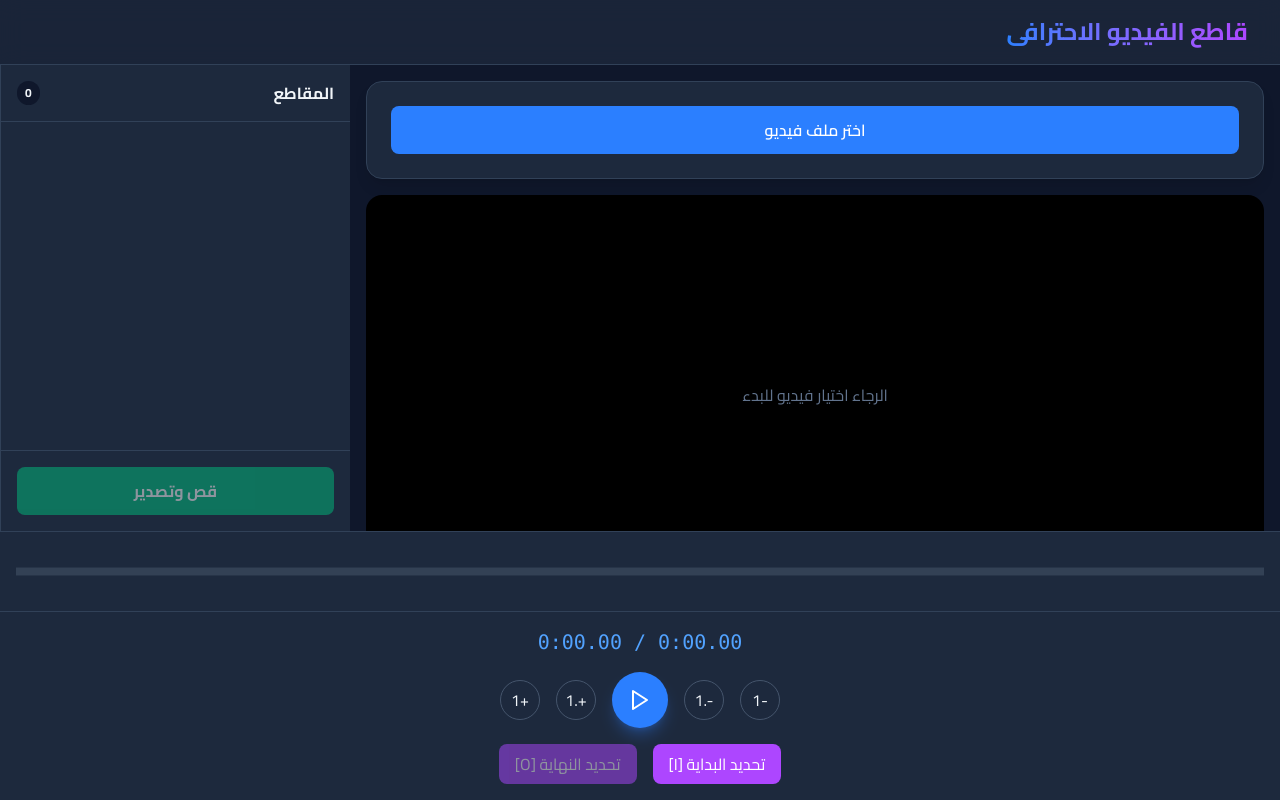
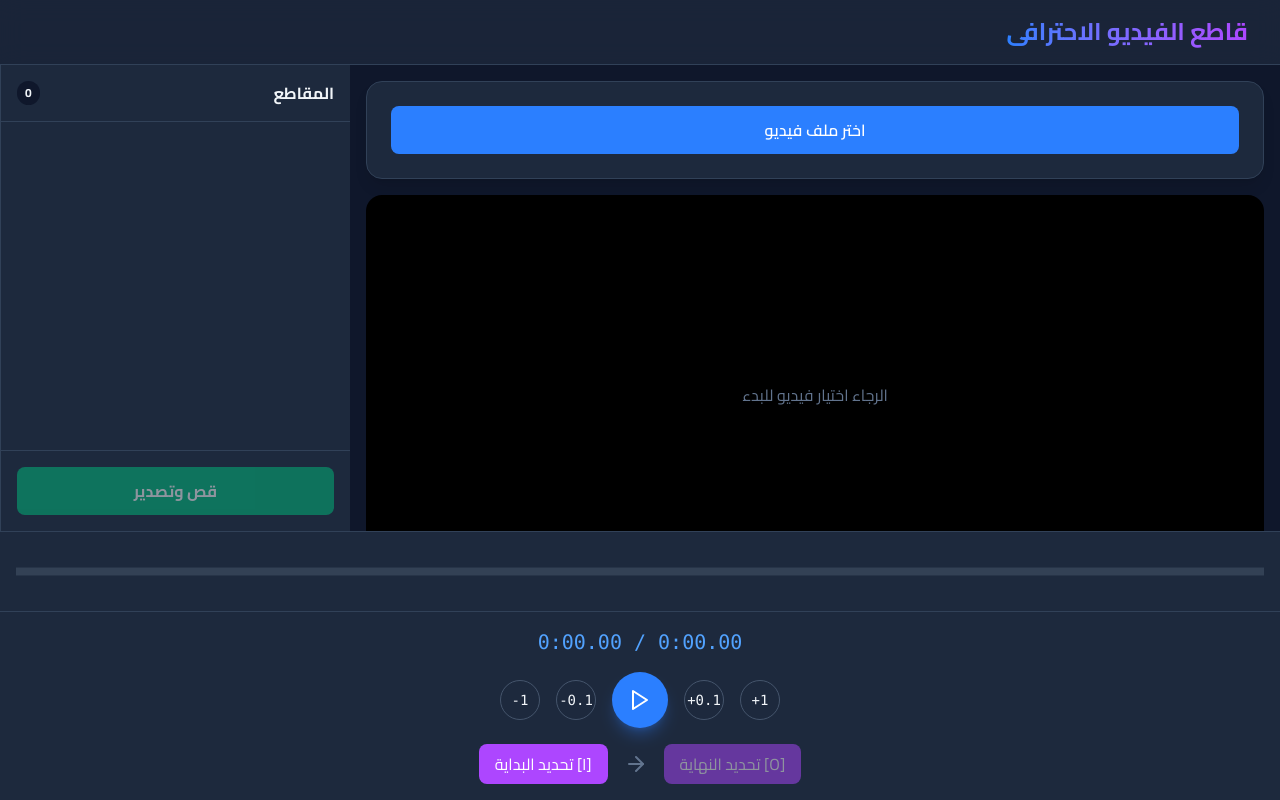
Before and after one commit to salahAit/afidnaCutter, a Svelte app: page / in a window 1280 px wide. Built offline with nearby package versions, Linux system fonts and the light colour scheme.

Commit message:
تصحيح اتجاه الأزرار

```diff
--- a/src/Controls.svelte
+++ b/src/Controls.svelte
@@ -48,21 +48,21 @@
 </script>
 
 <div class="bg-slate-800 p-4 border-t border-slate-700 flex flex-col gap-4">
-    <div class="text-center font-mono text-xl text-blue-400">
+    <div class="text-center font-mono text-xl text-blue-400" dir="ltr">
         <span id="current-time">{formatTime(appState.currentTime)}</span> /
         <span id="duration">{formatTime(appState.duration)}</span>
     </div>
 
-    <div class="flex justify-center gap-4 items-center flex-wrap">
+    <div class="flex justify-center gap-4 items-center flex-wrap" dir="ltr">
         <button
-            class="w-10 h-10 rounded-full border border-slate-600 flex items-center justify-center hover:bg-white/5"
+            class="w-10 h-10 rounded-full border border-slate-600 flex items-center justify-center hover:bg-white/5 font-mono text-sm"
             onclick={() => step(-1)}
             title="-1s">-1</button
         >
         <button
-            class="w-10 h-10 rounded-full border border-slate-600 flex items-center justify-center hover:bg-white/5"
+            class="w-10 h-10 rounded-full border border-slate-600 flex items-center justify-center hover:bg-white/5 font-mono text-sm"
             onclick={() => step(-0.1)}
-            title="-0.1s">-.1</button
+            title="-0.1s">-0.1</button
         >
 
         <button
@@ -104,22 +104,40 @@
         </button>
 
         <button
-            class="w-10 h-10 rounded-full border border-slate-600 flex items-center justify-center hover:bg-white/5"
+            class="w-10 h-10 rounded-full border border-slate-600 flex items-center justify-center hover:bg-white/5 font-mono text-sm"
             onclick={() => step(0.1)}
-            title="+0.1s">+.1</button
+            title="+0.1s">+0.1</button
         >
         <button
-            class="w-10 h-10 rounded-full border border-slate-600 flex items-center justify-center hover:bg-white/5"
+            class="w-10 h-10 rounded-full border border-slate-600 flex items-center justify-center hover:bg-white/5 font-mono text-sm"
             onclick={() => step(1)}
             title="+1s">+1</button
         >
     </div>
 
-    <div class="flex justify-center gap-4 flex-wrap">
+    <div class="flex justify-center gap-4 flex-wrap items-center" dir="ltr">
         <button
             class="bg-purple-500 hover:bg-purple-600 text-white px-4 py-2 rounded-lg"
             onclick={markStart}>تحديد البداية [I]</button
         >
+
+        <!-- Arrow Icon -->
+        <svg
+            xmlns="http://www.w3.org/2000/svg"
+            width="24"
+            height="24"
+            viewBox="0 0 24 24"
+            fill="none"
+            stroke="currentColor"
+            stroke-width="2"
+            stroke-linecap="round"
+            stroke-linejoin="round"
+            class="text-slate-500"
+            ><line x1="5" y1="12" x2="19" y2="12"></line><polyline
+                points="12 5 19 12 12 19"
+            ></polyline></svg
+        >
+
         <button
             class="bg-purple-500 hover:bg-purple-600 text-white px-4 py-2 rounded-lg disabled:opacity-50 disabled:cursor-not-allowed"
             disabled={appState.currentStart === null}
@@ -127,7 +145,7 @@
         >
         {#if appState.currentStart !== null}
             <button
-                class="bg-red-500 hover:bg-red-600 text-white px-4 py-2 rounded-lg"
+                class="bg-red-500 hover:bg-red-600 text-white px-4 py-2 rounded-lg ml-4"
                 onclick={cancelStart}>إلغاء</button
             >
         {/if}
--- a/src/Sidebar.svelte
+++ b/src/Sidebar.svelte
@@ -125,7 +125,22 @@
               value={formatTime(seg.start)}
               onchange={(e) => updateSegment(index, "start", e.target.value)}
             />
-            <span class="text-slate-500">-</span>
+            <span class="text-slate-500 mx-1">
+              <svg
+                xmlns="http://www.w3.org/2000/svg"
+                width="16"
+                height="16"
+                viewBox="0 0 24 24"
+                fill="none"
+                stroke="currentColor"
+                stroke-width="2"
+                stroke-linecap="round"
+                stroke-linejoin="round"
+                ><line x1="5" y1="12" x2="19" y2="12"></line><polyline
+                  points="12 5 19 12 12 19"
+                ></polyline></svg
+              >
+            </span>
             <input
               id="seg-{index}-end"
               type="text"
```
